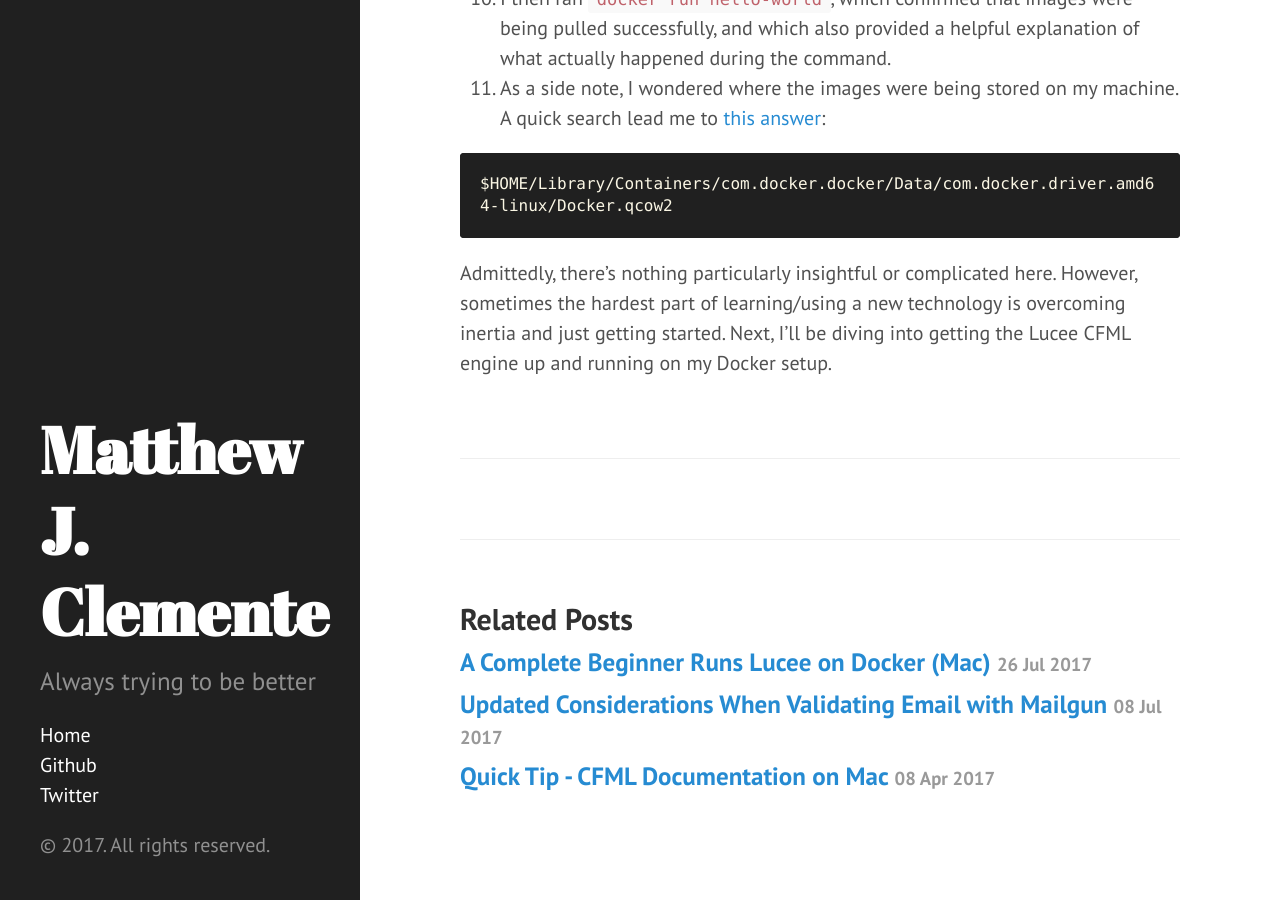
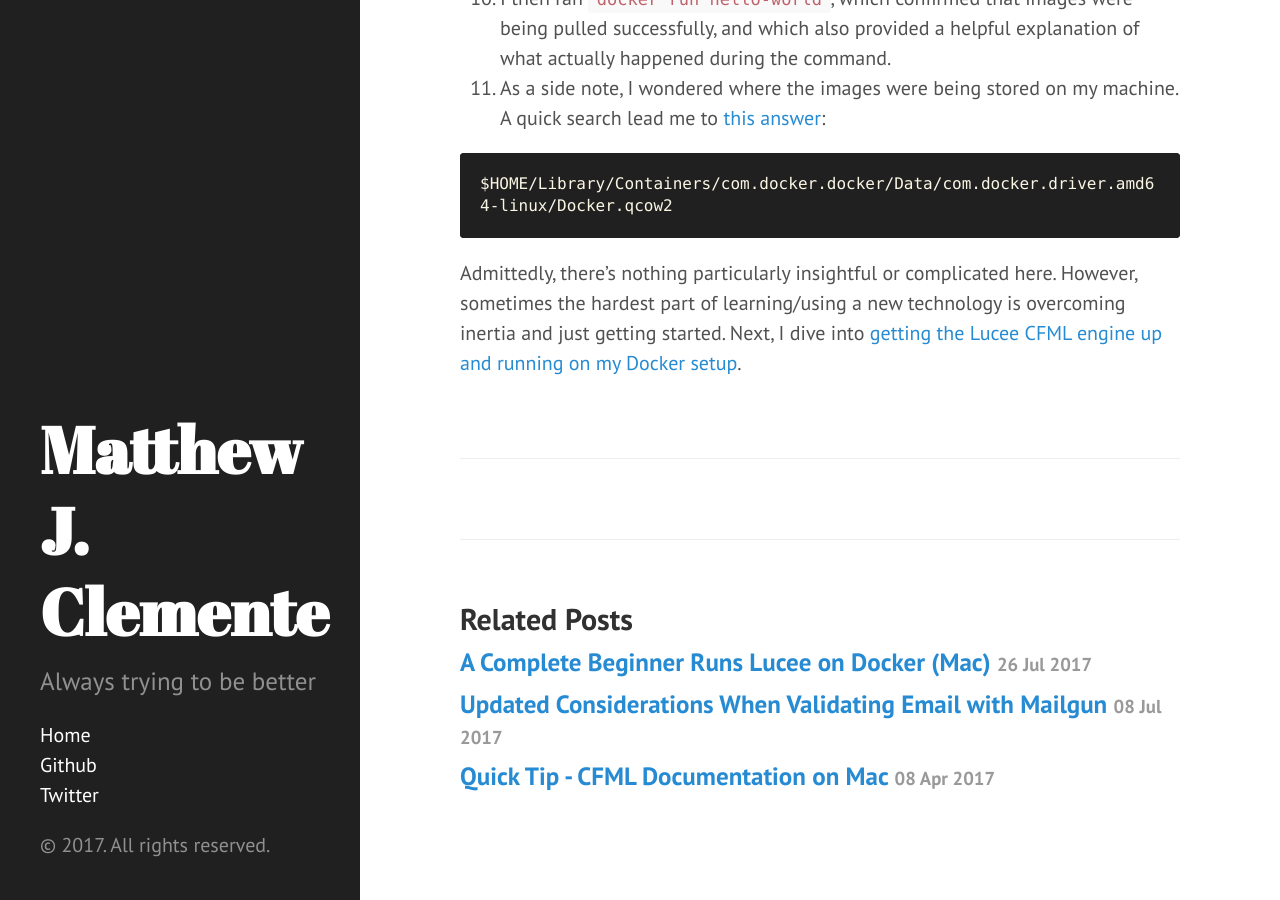
Before and after one commit to mjclemente/mjclemente.github.io, a Jekyll site: the page built from _posts/2017-07-25-getting-started-with-docker.markdown, in a window 1280 px wide and 900 px high, scrolled down 1017 px. Built offline with Jekyll 4.4.1, drawn with Linux system fonts in a browser that asks for light colours; comment, search, counter and statistics services are not loaded.

Commit message:
Add link to new post

````diff
--- a/_posts/2017-07-25-getting-started-with-docker.markdown
+++ b/_posts/2017-07-25-getting-started-with-docker.markdown
@@ -24,4 +24,4 @@ Our team is planning on moving to Docker in the coming months. After attending a
 $HOME/Library/Containers/com.docker.docker/Data/com.docker.driver.amd64-linux/Docker.qcow2
 ```
 
-Admittedly, there's nothing particularly insightful or complicated here. However, sometimes the hardest part of learning/using a new technology is overcoming inertia and just getting started. Next, I'll be diving into getting the Lucee CFML engine up and running on my Docker setup.
+Admittedly, there's nothing particularly insightful or complicated here. However, sometimes the hardest part of learning/using a new technology is overcoming inertia and just getting started. Next, I dive into [getting the Lucee CFML engine up and running on my Docker setup](/2017/07/26/getting-started-with-coldfusion-for-docker.html).
````
